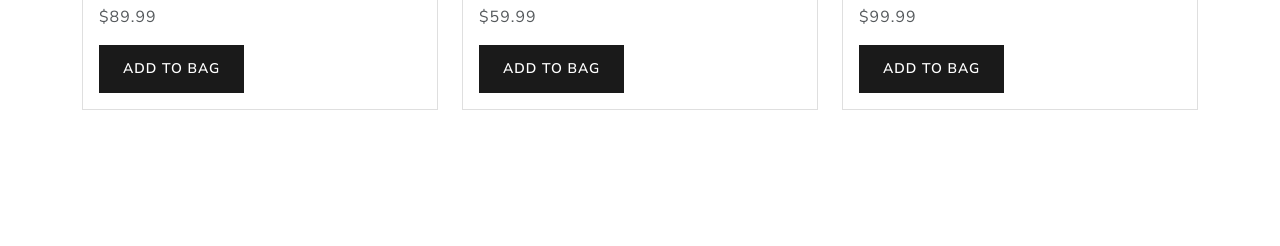
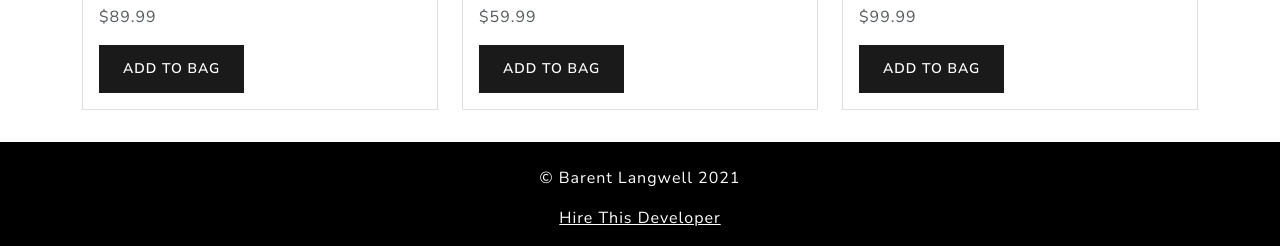
Before and after one commit to blangwell/ecommerce-frontend, a plain HTML site: page index.html in a window 1280 px wide. Shown: the part 1386-1632 px from the top of the page. Before the commit the page ends 1520 px from the top, so only its background shows below. Drawn offline with nearby package versions, Linux system fonts and the light colour scheme.

Commit message:
Add footer

```diff
--- a/index.html
+++ b/index.html
@@ -34,6 +34,8 @@
 				</div>
 			</div>
 		</nav>
+	</header>
+
 	<main>
 		<!-- OFFCANVAS -->
 		<section class="offcanvas-section">
@@ -93,7 +95,7 @@
 							<h1 class="pt-5 mt-5 display-2 page-title">What's New</h1>
 						</div>
 					</div>
-						<div class="mb-3 row">
+					<div class="row">
 						<div class="col mb-5">
 							<h2 class="h4">The latest looks from the brands that define you.</h2>
 						</div>
@@ -181,11 +183,21 @@
 				</div>
 			</div>
 		</section>
-
-
 	</main>
-	</header>
-
+	<footer>
+		<div class="container mt-2 pt-4 pb-3 text-center">
+			<div class="row">
+				<div class="col-12">
+					<p>&copy; Barent Langwell 2021 </p>
+				</div>
+			</div>
+			<div class="row">
+				<div class="col-12">
+					<a href="https://www.linkedin.com/in/blangwell/">Hire This Developer</a>
+				</div>
+			</div>
+		</div>
+	</footer>
 	<script src="https://cdn.jsdelivr.net/npm/bootstrap@5.1.3/dist/js/bootstrap.bundle.min.js" integrity="sha384-ka7Sk0Gln4gmtz2MlQnikT1wXgYsOg+OMhuP+IlRH9sENBO0LRn5q+8nbTov4+1p" crossorigin="anonymous"></script>
 	<script src="script.js"></script>
 </body>
--- a/style.css
+++ b/style.css
@@ -12,3 +12,12 @@
     height: 100%;
     background-color: rgba(0,0,0,.4)
 }
+footer {
+    background-color: black;
+}
+footer * {
+    color: white !important;
+}
+footer a:hover {
+    color: lightgrey !important;
+}
```
Lines whose indentation alone changed are shown as unchanged.
